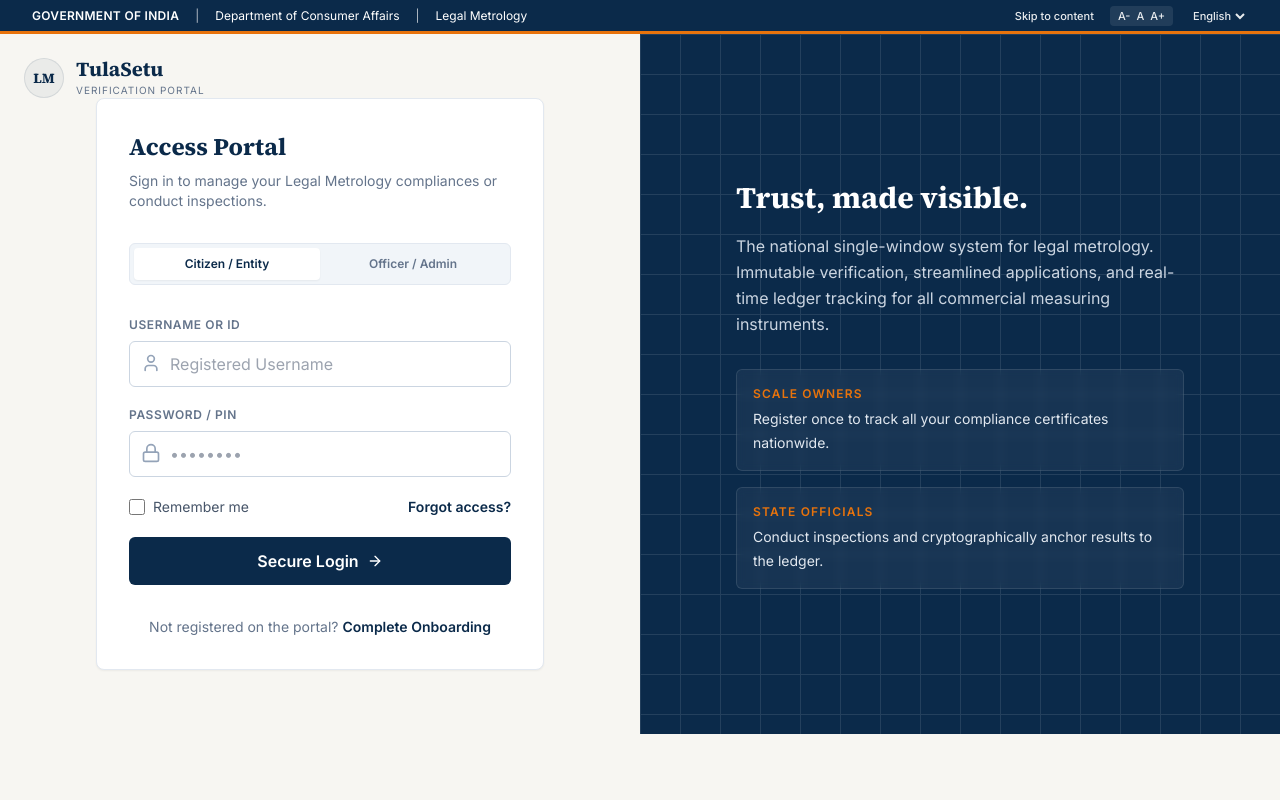
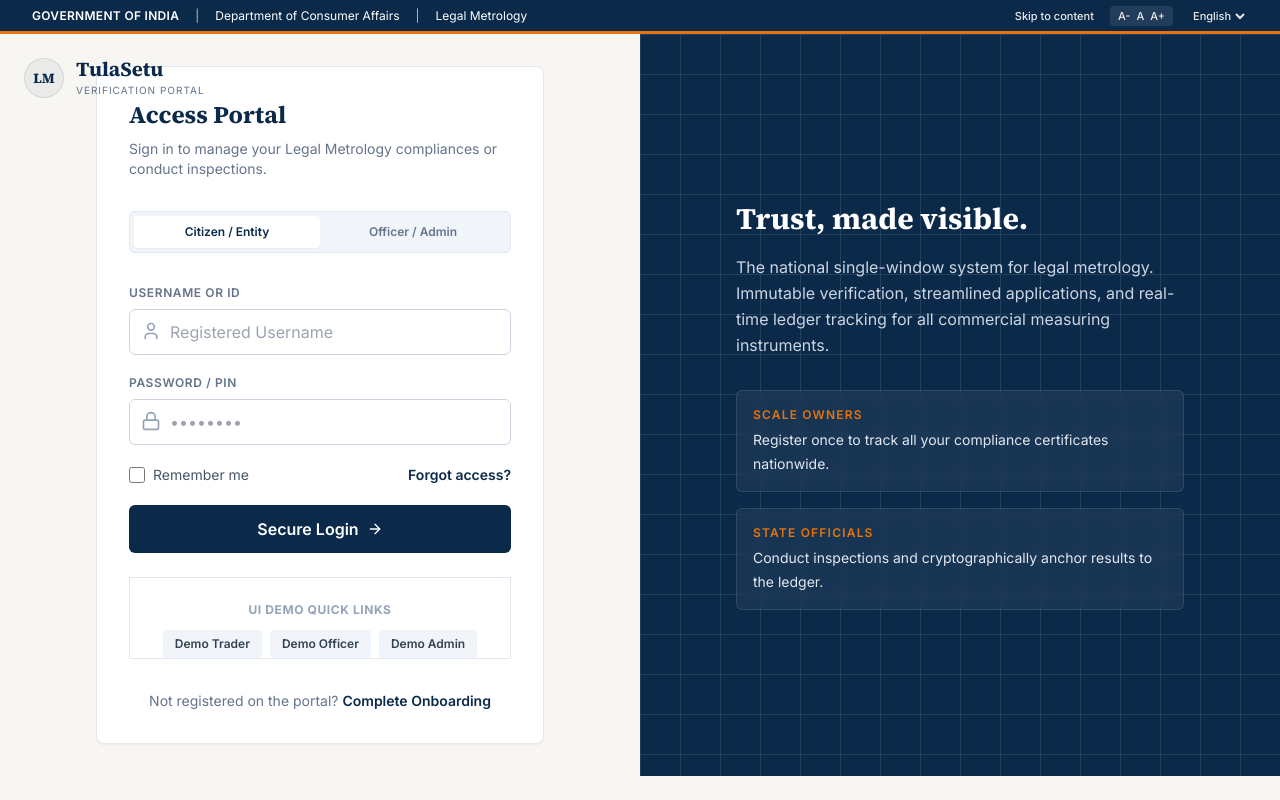
Before and after one commit to Aryanlohri/TULASETU, a Next.js app in the folder frontend/: page /login in a window 1280 px wide. Built offline with nearby package versions, Linux system fonts and the light colour scheme; no server answers.

Commit message:
chore(auth): bypass authentication for UI prototype review phase

```diff
--- a/frontend/src/app/(auth)/login/page.tsx
+++ b/frontend/src/app/(auth)/login/page.tsx
@@ -131,6 +131,29 @@
             </button>
           </form>
 
+          {/* DEMO BYPASS FOR REVIEW */}
+          <div className="mt-6 pt-6 border-t hairline-border">
+            <p className="text-xs font-bold text-slate-400 uppercase tracking-wider text-center mb-3">UI Demo Quick Links</p>
+            <div className="flex gap-2 justify-center">
+               <button onClick={() => {
+                 // Mocking login for UI review
+                 window.location.href = '/trader';
+               }} className="text-xs bg-slate-100 hover:bg-slate-200 text-slate-700 px-3 py-1.5 rounded transition-colors font-semibold">
+                 Demo Trader
+               </button>
+               <button onClick={() => {
+                 window.location.href = '/officer';
+               }} className="text-xs bg-slate-100 hover:bg-slate-200 text-slate-700 px-3 py-1.5 rounded transition-colors font-semibold">
+                 Demo Officer
+               </button>
+               <button onClick={() => {
+                 window.location.href = '/admin';
+               }} className="text-xs bg-slate-100 hover:bg-slate-200 text-slate-700 px-3 py-1.5 rounded transition-colors font-semibold">
+                 Demo Admin
+               </button>
+            </div>
+          </div>
+
           {!isOfficerLogin && (
             <p className="mt-8 text-center text-sm text-slate-500">
               Not registered on the portal?{' '}
--- a/frontend/src/app/(dashboard)/layout.tsx
+++ b/frontend/src/app/(dashboard)/layout.tsx
@@ -3,12 +3,20 @@
 import Sidebar from '@/components/layout/Sidebar';
 import Topbar from '@/components/layout/Topbar';
 import { useEffect } from 'react';
-import { useRouter } from 'next/navigation';
+import { useRouter, usePathname } from 'next/navigation';
 
 export default function DashboardLayout({ children }: { children: React.ReactNode }) {
-  const { user, loading } = useAuth();
-  const router = useRouter();
+  // const { user, loading } = useAuth();
+  // const router = useRouter();
 
+  // Dynamic mock for UI review phase
+  const pathname = usePathname();
+  const mockRole = pathname?.includes('/admin') ? 'ADMIN' : pathname?.includes('/officer') ? 'LMO' : 'TRADER';
+  const user = { name: "Demo User", role: mockRole };
+  const loading = false;
+
+  /*
+  // Bypassed Auth for UI Review Phase
   useEffect(() => {
     if (!loading && !user) {
       router.push('/login');
@@ -24,6 +32,7 @@
   }
 
   if (!user) return null;
+  */
 
   return (
     <div className="min-h-screen bg-paper flex">
```
